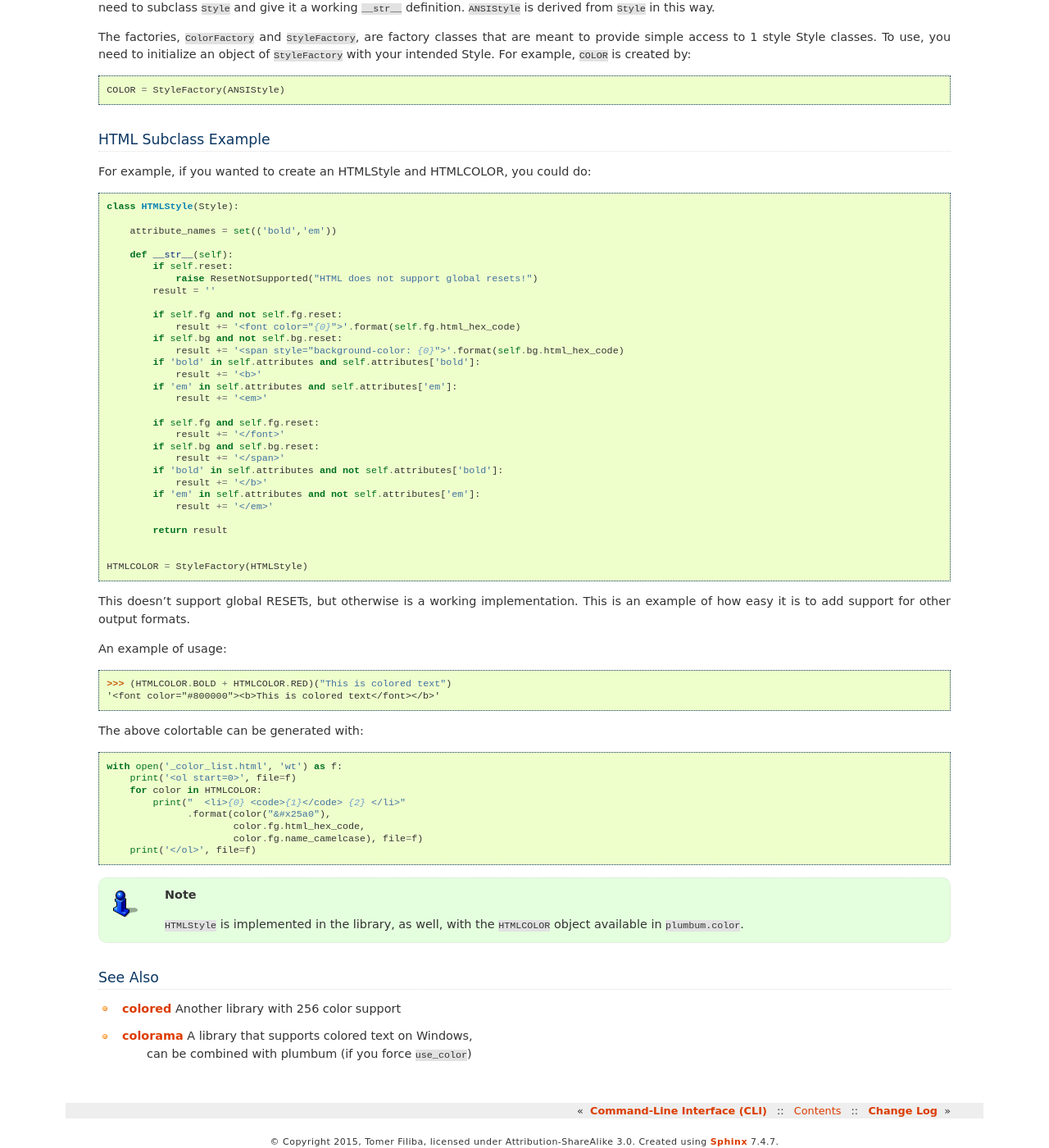
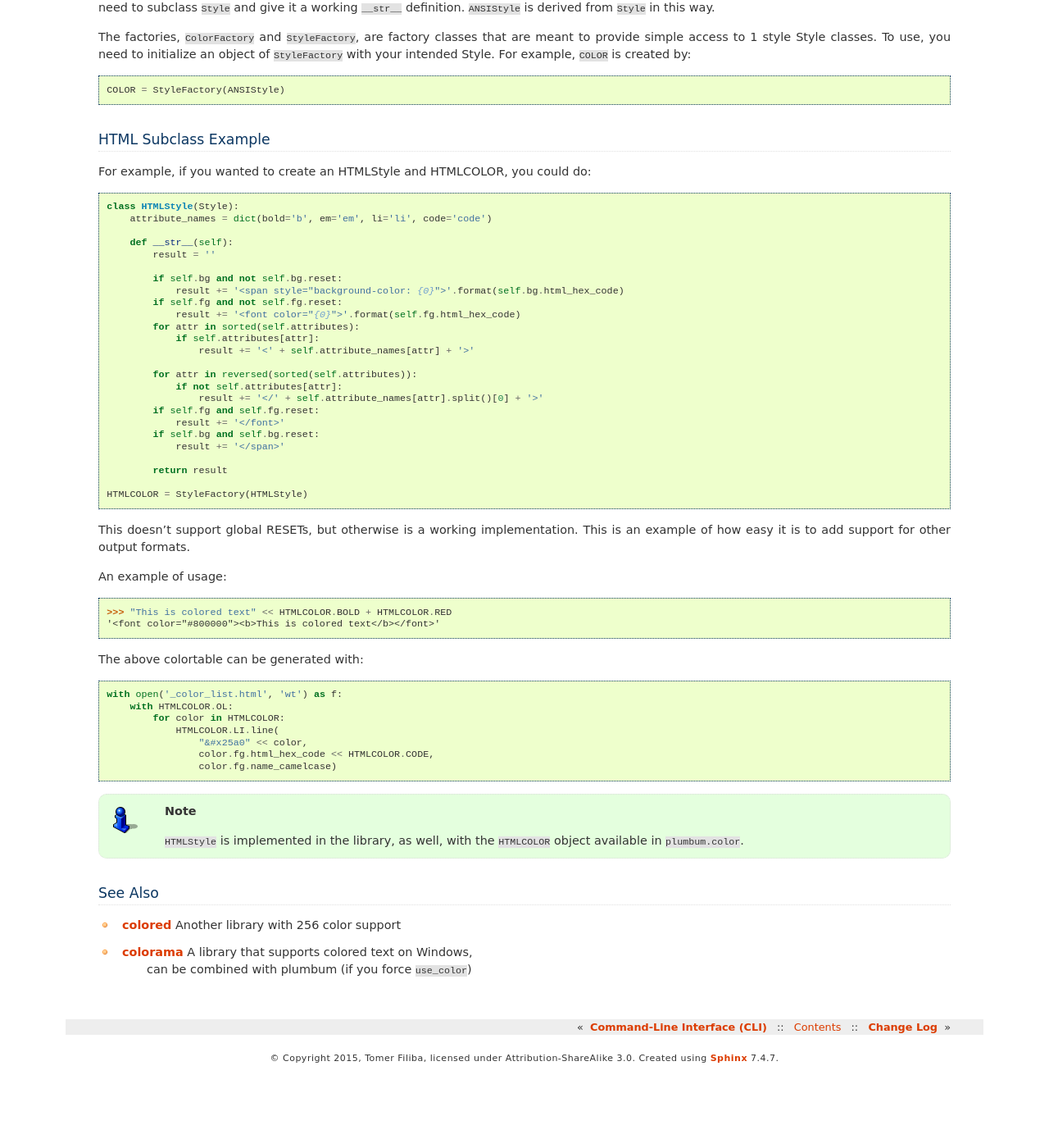
Before and after one commit to tomerfiliba/plumbum, a Sphinx documentation site: the page built from docs/color.rst, in a window 1280 px wide and 1400 px high, scrolled down 6733 px. Shown: the whole window at 82% size. Built offline with Sphinx 7.4.7, drawn with Linux system fonts in a browser that asks for light colours; after the commit the page ends 8040 px from its top, so only the background shows below that; some of the changed text lies outside the part shown.

Commit message:
Added more ways to wrap strings, html output example improved.

```diff
--- a/docs/color.rst
+++ b/docs/color.rst
@@ -44,7 +44,8 @@ The ``COLOR`` object has the following properties:
 A color can be used directly as if it was a string, for adding to strings or printing.
 Calling a color without an argument will send the color to stdout. Calling a
 color with an argument will wrap the string in the color and the matching negation.
-(to avoid accedintally sending a color to stdout, you can also use `[]` syntax).
+(to avoid accedintally sending a color to stdout, you can also use `[]` syntax). You
+can also wrap a string in a color using ``<<`` or ``*`` syntax.
 Any color can be used as the target of a with statement, and normal color
 will be restored on exiting the with statement, even when an Exception occurs.
 
@@ -116,34 +117,28 @@ HTML Subclass Example
 For example, if you wanted to create an HTMLStyle and HTMLCOLOR, you could do::
 
     class HTMLStyle(Style):
-
-        attribute_names = set(('bold','em'))
+        attribute_names = dict(bold='b', em='em', li='li', code='code')
 
         def __str__(self):
-            if self.reset:
-                raise ResetNotSupported("HTML does not support global resets!")
             result = ''
 
+            if self.bg and not self.bg.reset:
+                result += '<span style="background-color: {0}">'.format(self.bg.html_hex_code)
             if self.fg and not self.fg.reset:
                 result += '<font color="{0}">'.format(self.fg.html_hex_code)
-            if self.bg and not self.bg.reset:
-                result += '<span style="background-color: {0}">'.format(self.bg.html_hex_code)
-            if 'bold' in self.attributes and self.attributes['bold']:
-                result += '<b>'
-            if 'em' in self.attributes and self.attributes['em']:
-                result += '<em>'
+            for attr in sorted(self.attributes):
+                if self.attributes[attr]:
+                    result += '<' + self.attribute_names[attr] + '>'
 
+            for attr in reversed(sorted(self.attributes)):
+                if not self.attributes[attr]:
+                    result += '</' + self.attribute_names[attr].split()[0] + '>'
             if self.fg and self.fg.reset:
                 result += '</font>'
             if self.bg and self.bg.reset:
                 result += '</span>'
-            if 'bold' in self.attributes and not self.attributes['bold']:
-                result += '</b>'
-            if 'em' in self.attributes and not self.attributes['em']:
-                result += '</em>'
 
             return result
-
 
     HTMLCOLOR = StyleFactory(HTMLStyle)
 
@@ -151,20 +146,19 @@ This doesn't support global RESETs, but otherwise is a working implementation. T
 
 An example of usage::
 
-    >>> (HTMLCOLOR.BOLD + HTMLCOLOR.RED)("This is colored text")
-    '<font color="#800000"><b>This is colored text</font></b>'
+    >>> "This is colored text" << HTMLCOLOR.BOLD + HTMLCOLOR.RED
+    '<font color="#800000"><b>This is colored text</b></font>'
 
 
 The above colortable can be generated with::
 
     with open('_color_list.html', 'wt') as f:
-        print('<ol start=0>', file=f)
-        for color in HTMLCOLOR:
-            print("  <li>{0} <code>{1}</code> {2} </li>"
-                  .format(color("&#x25a0"),
-                          color.fg.html_hex_code,
-                          color.fg.name_camelcase), file=f)
-        print('</ol>', file=f)
+        with HTMLCOLOR.OL:
+            for color in HTMLCOLOR:
+                HTMLCOLOR.LI.line(
+                    "&#x25a0" << color,
+                    color.fg.html_hex_code << HTMLCOLOR.CODE,
+                    color.fg.name_camelcase)
 
 
 .. note::
```
Also changed, not shown: 3 other files.
